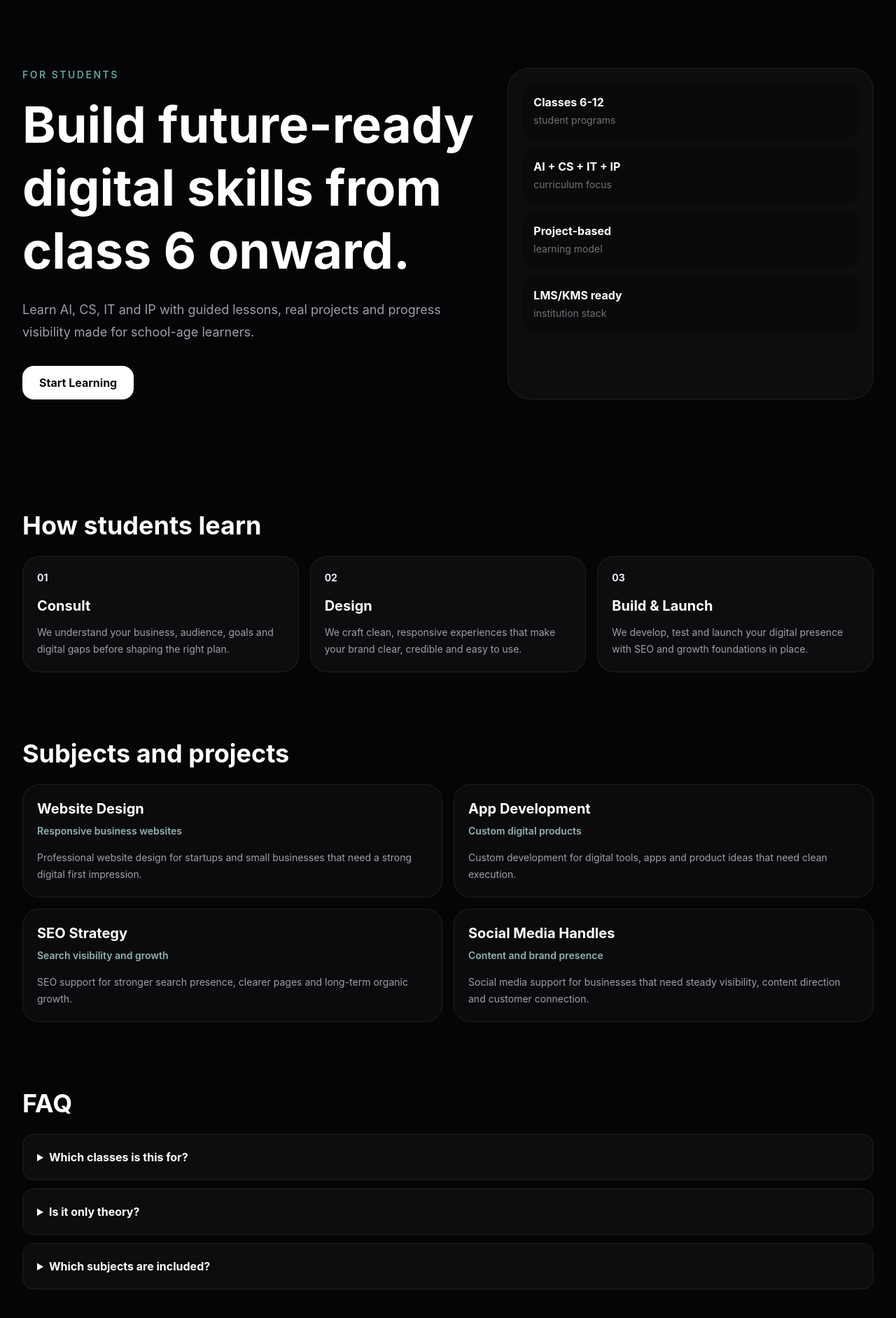
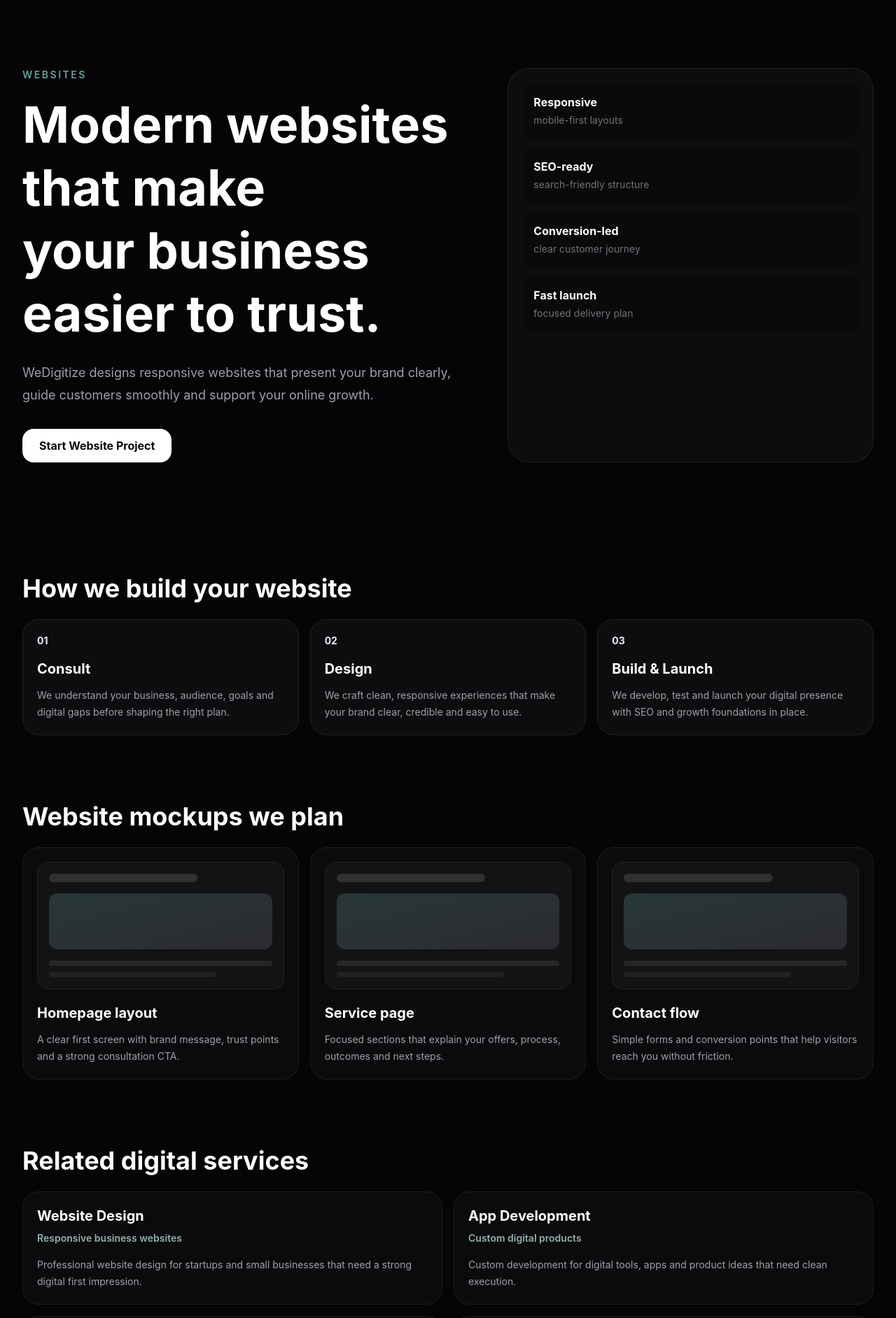
Before and after one commit to VickyKumarOfficial/wiedigital, a React (Vite) app: page /students in a window 1280 px wide. Shown: the part 80-1964 px from the top of the page at 70% size. Built offline with nearby package versions, Linux system fonts and the light colour scheme.

Commit message:
Convert students route to websites page

```diff
--- a/src/App.tsx
+++ b/src/App.tsx
@@ -9,7 +9,7 @@ const ContactPage = lazy(() => import('./pages/ContactPage'))
 const InstitutionsPage = lazy(() => import('./pages/InstitutionsPage'))
 const PlatformPage = lazy(() => import('./pages/PlatformPage'))
 const ProgramsPage = lazy(() => import('./pages/ProgramsPage'))
-const StudentsPage = lazy(() => import('./pages/StudentsPage'))
+const WebsitesPage = lazy(() => import('./pages/WebsitesPage'))
 
 function RouteFallback() {
   return <div className="min-h-[60vh]" />
@@ -29,7 +29,7 @@ export default function App() {
       <Suspense fallback={<RouteFallback />}>
         <Routes>
           <Route path="/" element={<HomePage />} />
-          <Route path="/students" element={<StudentsPage />} />
+          <Route path="/students" element={<WebsitesPage />} />
           <Route path="/institutions" element={<InstitutionsPage />} />
           <Route path="/platform" element={<PlatformPage />} />
           <Route path="/programs" element={<ProgramsPage />} />
--- a/src/pages/StudentsPage.tsx
+++ /dev/null
@@ -1,78 +0,0 @@
-import { Link } from 'react-router-dom'
-import { learningExperience, outcomeStats } from '../data/home'
-import { programs } from '../data/programs'
-
-const faqs = [
-  ['Which classes is this for?', 'Wielearn is planned for classes 6-12 with age-appropriate digital learning paths.'],
-  ['Is it only theory?', 'No. Every track is designed around projects, labs and practical outcomes.'],
-  ['Which subjects are included?', 'The core focus is AI, Computer Science, IT and Informatics Practices.'],
-]
-
-export default function StudentsPage() {
-  return (
-    <main>
-      <section className="mx-auto grid w-[min(100%-1.5rem,76rem)] gap-10 py-20 md:grid-cols-[1fr_0.8fr] md:py-28">
-        <div>
-          <p className="text-sm font-semibold uppercase tracking-[0.18em] text-teal-200/65">For students</p>
-          <h1 className="mt-4 text-balance text-5xl font-bold leading-tight text-white md:text-7xl">
-            Build future-ready digital skills from class 6 onward.
-          </h1>
-          <p className="mt-6 max-w-2xl text-lg leading-8 text-zinc-400">
-            Learn AI, CS, IT and IP with guided lessons, real projects and progress visibility made for school-age learners.
-          </p>
-          <Link className="mt-8 inline-flex rounded-2xl bg-white px-6 py-3 font-bold text-zinc-950 transition hover:bg-zinc-100" to="/contact">
-            Start Learning
-          </Link>
-        </div>
-        <div className="rounded-[2rem] border border-white/[0.08] bg-white/[0.035] p-5">
-          <div className="grid gap-3">
-            {outcomeStats.map((stat) => (
-              <div className="rounded-2xl bg-black/25 p-4" key={stat.value}>
-                <p className="font-bold text-white">{stat.value}</p>
-                <p className="mt-1 text-sm text-zinc-500">{stat.label}</p>
-              </div>
-            ))}
-          </div>
-        </div>
-      </section>
-
-      <section className="mx-auto w-[min(100%-1.5rem,76rem)] py-12">
-        <h2 className="text-3xl font-bold text-white md:text-4xl">How students learn</h2>
-        <div className="mt-6 grid gap-4 md:grid-cols-3">
-          {learningExperience.map((step) => (
-            <article className="rounded-[1.5rem] border border-white/[0.08] bg-white/[0.035] p-5" key={step.title}>
-              <p className="text-sm font-bold text-violet-100">{step.metric}</p>
-              <h3 className="mt-4 text-xl font-bold text-white">{step.title}</h3>
-              <p className="mt-3 text-sm leading-6 text-zinc-400">{step.description}</p>
-            </article>
-          ))}
-        </div>
-      </section>
-
-      <section className="mx-auto w-[min(100%-1.5rem,76rem)] py-12">
-        <h2 className="text-3xl font-bold text-white md:text-4xl">Subjects and projects</h2>
-        <div className="mt-6 grid gap-4 sm:grid-cols-2">
-          {programs.map((program) => (
-            <article className="rounded-[1.5rem] border border-white/[0.08] bg-[#0b0b0d] p-5" key={program.title}>
-              <h3 className="text-xl font-bold text-white">{program.title}</h3>
-              <p className="mt-2 text-sm font-semibold text-teal-100/70">{program.level}</p>
-              <p className="mt-4 text-sm leading-6 text-zinc-400">{program.description}</p>
-            </article>
-          ))}
-        </div>
-      </section>
-
-      <section className="mx-auto w-[min(100%-1.5rem,76rem)] py-12 pb-24">
-        <h2 className="text-3xl font-bold text-white md:text-4xl">FAQ</h2>
-        <div className="mt-6 grid gap-3">
-          {faqs.map(([question, answer]) => (
-            <details className="rounded-2xl border border-white/[0.08] bg-white/[0.035] p-5" key={question}>
-              <summary className="cursor-pointer font-bold text-white">{question}</summary>
-              <p className="mt-3 text-sm leading-6 text-zinc-400">{answer}</p>
-            </details>
-          ))}
-        </div>
-      </section>
-    </main>
-  )
-}
--- /dev/null
+++ b/src/pages/WebsitesPage.tsx
@@ -0,0 +1,120 @@
+import { Link } from 'react-router-dom'
+import { learningExperience } from '../data/home'
+import { programs } from '../data/programs'
+
+const faqs = [
+  ['What kind of websites do you build?', 'We build modern business websites, landing pages, portfolios and service pages for startups and small businesses.'],
+  ['Will the website work on mobile?', 'Yes. Every website is planned for responsive layouts, fast loading and clear customer journeys across devices.'],
+  ['Can you help with copy and SEO?', 'Yes. We can shape page structure, website copy and SEO basics so your site is ready for search and conversion.'],
+]
+
+const websiteMockups = [
+  {
+    title: 'Homepage layout',
+    description: 'A clear first screen with brand message, trust points and a strong consultation CTA.',
+  },
+  {
+    title: 'Service page',
+    description: 'Focused sections that explain your offers, process, outcomes and next steps.',
+  },
+  {
+    title: 'Contact flow',
+    description: 'Simple forms and conversion points that help visitors reach you without friction.',
+  },
+]
+
+const websiteStats = [
+  { value: 'Responsive', label: 'mobile-first layouts' },
+  { value: 'SEO-ready', label: 'search-friendly structure' },
+  { value: 'Conversion-led', label: 'clear customer journey' },
+  { value: 'Fast launch', label: 'focused delivery plan' },
+]
+
+export default function WebsitesPage() {
+  return (
+    <main>
+      <section className="mx-auto grid w-[min(100%-1.5rem,76rem)] gap-10 py-20 md:grid-cols-[1fr_0.8fr] md:py-28">
+        <div>
+          <p className="text-sm font-semibold uppercase tracking-[0.18em] text-teal-200/65">Websites</p>
+          <h1 className="mt-4 text-balance text-5xl font-bold leading-tight text-white md:text-7xl">
+            Modern websites that make your business easier to trust.
+          </h1>
+          <p className="mt-6 max-w-2xl text-lg leading-8 text-zinc-400">
+            WeDigitize designs responsive websites that present your brand clearly, guide customers smoothly and support your online growth.
+          </p>
+          <Link className="mt-8 inline-flex rounded-2xl bg-white px-6 py-3 font-bold text-zinc-950 transition hover:bg-zinc-100" to="/contact">
+            Start Website Project
+          </Link>
+        </div>
+        <div className="rounded-[2rem] border border-white/[0.08] bg-white/[0.035] p-5">
+          <div className="grid gap-3">
+            {websiteStats.map((stat) => (
+              <div className="rounded-2xl bg-black/25 p-4" key={stat.value}>
+                <p className="font-bold text-white">{stat.value}</p>
+                <p className="mt-1 text-sm text-zinc-500">{stat.label}</p>
+              </div>
+            ))}
+          </div>
+        </div>
+      </section>
+
+      <section className="mx-auto w-[min(100%-1.5rem,76rem)] py-12">
+        <h2 className="text-3xl font-bold text-white md:text-4xl">How we build your website</h2>
+        <div className="mt-6 grid gap-4 md:grid-cols-3">
+          {learningExperience.map((step) => (
+            <article className="rounded-[1.5rem] border border-white/[0.08] bg-white/[0.035] p-5" key={step.title}>
+              <p className="text-sm font-bold text-violet-100">{step.metric}</p>
+              <h3 className="mt-4 text-xl font-bold text-white">{step.title}</h3>
+              <p className="mt-3 text-sm leading-6 text-zinc-400">{step.description}</p>
+            </article>
+          ))}
+        </div>
+      </section>
+
+      <section className="mx-auto w-[min(100%-1.5rem,76rem)] py-12">
+        <h2 className="text-3xl font-bold text-white md:text-4xl">Website mockups we plan</h2>
+        <div className="mt-6 grid gap-4 md:grid-cols-3">
+          {websiteMockups.map((mockup) => (
+            <article className="rounded-[1.5rem] border border-white/[0.08] bg-[#0b0b0d] p-5" key={mockup.title}>
+              <div className="rounded-2xl border border-white/[0.06] bg-white/[0.035] p-4">
+                <div className="h-3 w-2/3 rounded-full bg-white/[0.12]" />
+                <div className="mt-4 h-20 rounded-xl bg-gradient-to-br from-teal-200/[0.16] to-violet-200/[0.12]" />
+                <div className="mt-4 grid gap-2">
+                  <div className="h-2 rounded-full bg-white/[0.08]" />
+                  <div className="h-2 w-3/4 rounded-full bg-white/[0.06]" />
+                </div>
+              </div>
+              <h3 className="mt-5 text-xl font-bold text-white">{mockup.title}</h3>
+              <p className="mt-3 text-sm leading-6 text-zinc-400">{mockup.description}</p>
+            </article>
+          ))}
+        </div>
+      </section>
+
+      <section className="mx-auto w-[min(100%-1.5rem,76rem)] py-12">
+        <h2 className="text-3xl font-bold text-white md:text-4xl">Related digital services</h2>
+        <div className="mt-6 grid gap-4 sm:grid-cols-2">
+          {programs.map((program) => (
+            <article className="rounded-[1.5rem] border border-white/[0.08] bg-[#0b0b0d] p-5" key={program.title}>
+              <h3 className="text-xl font-bold text-white">{program.title}</h3>
+              <p className="mt-2 text-sm font-semibold text-teal-100/70">{program.level}</p>
+              <p className="mt-4 text-sm leading-6 text-zinc-400">{program.description}</p>
+            </article>
+          ))}
+        </div>
+      </section>
+
+      <section className="mx-auto w-[min(100%-1.5rem,76rem)] py-12 pb-24">
+        <h2 className="text-3xl font-bold text-white md:text-4xl">FAQ</h2>
+        <div className="mt-6 grid gap-3">
+          {faqs.map(([question, answer]) => (
+            <details className="rounded-2xl border border-white/[0.08] bg-white/[0.035] p-5" key={question}>
+              <summary className="cursor-pointer font-bold text-white">{question}</summary>
+              <p className="mt-3 text-sm leading-6 text-zinc-400">{answer}</p>
+            </details>
+          ))}
+        </div>
+      </section>
+    </main>
+  )
+}
```
